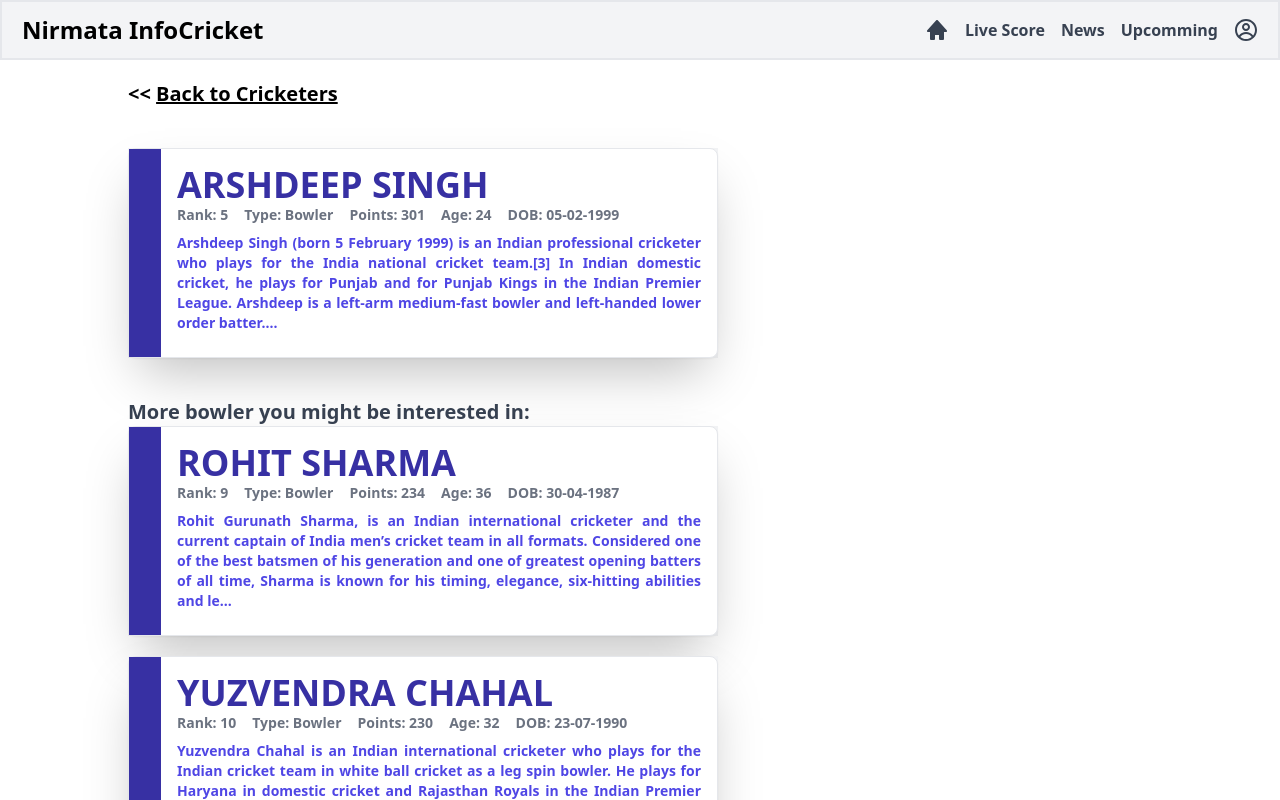
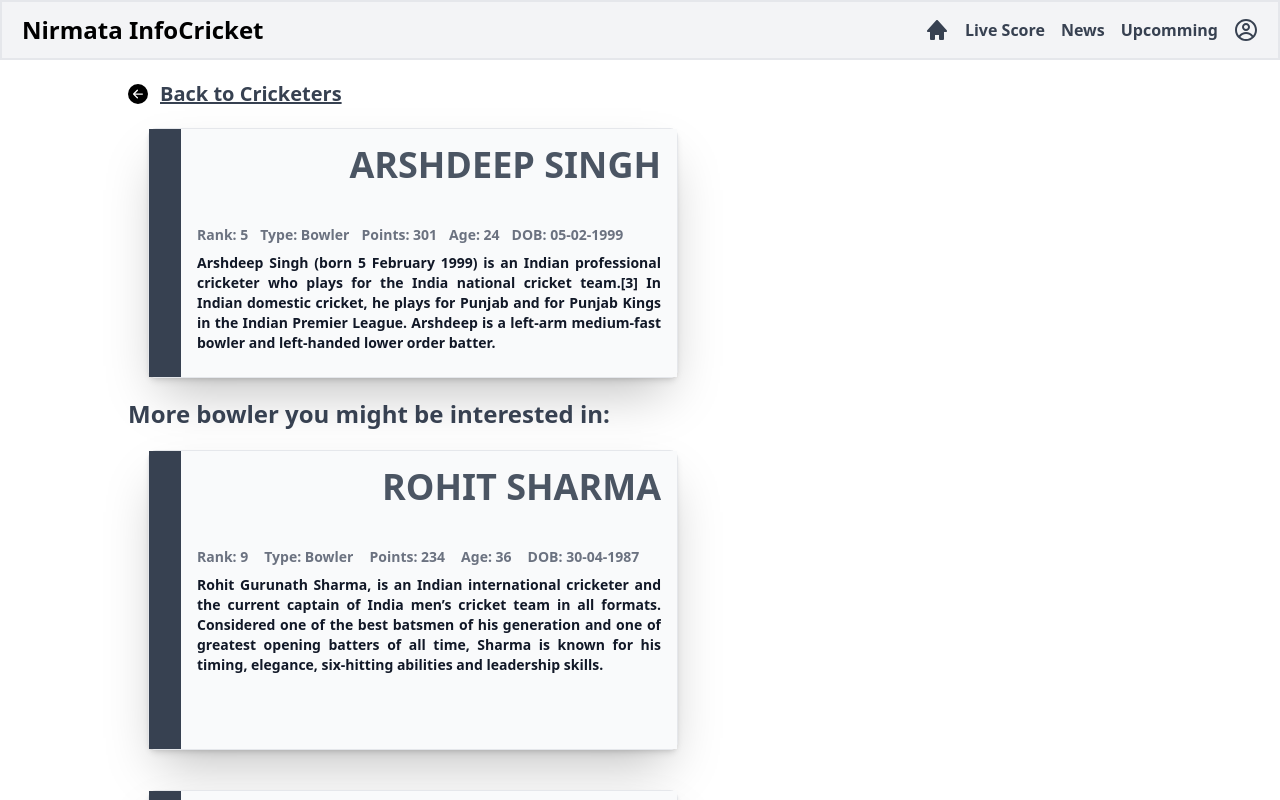
Before and after one commit to sidd-oo/cricket-app-react, a React (Create React App) app: page /player/11 in a window 1280 px wide. Shown: the top 800 px of the page. Built offline with nearby package versions, Linux system fonts and the light colour scheme.

Commit message:
style: player and similar player display cards

```diff
--- a/src/components/PlayerCard.jsx
+++ b/src/components/PlayerCard.jsx
@@ -3,36 +3,36 @@
 
 const PlayerCard = ({ currentPlayer }) => {
   return (
-    <div className="h-full w-[590px] rounded-lg shadow-sm">
-      <div className=" mx-auto bg-gray-100 ">
-        <div className="flex rounded-lg border border-gray-200 bg-white shadow-2xl md:max-w-4xl md:flex-row">
-          <div className="w-1/8 h bg-indigo-800 p-4"></div>
-          <div className="w-7/8 p-4">
-            <div className="flex h-full flex-col justify-between">
-              <div className="text-4xl font-extrabold uppercase text-indigo-800">
+    <div className="m-5 h-max-[300px] w-[530px] rounded-lg shadow-md">
+      <div className="flex h-full w-full rounded-lg border border-gray-200 bg-white shadow-2xl ">
+        <div className="w-2/8 bg-gray-700 p-4"></div>
+        <div className="w-6/8 bg-gray-50 p-4 hover:bg-gray-100">
+          <div className="justify-space flex h-full flex-col">
+            <div className="text-4xl font-extrabold uppercase text-gray-600 mb-10 text-right">
               {currentPlayer?.name}
             </div>
-              <div className="flex items-center justify-start">
-                <span className="mr-4 text-sm font-bold text-gray-500">
+            <div className="flex items-center justify-start ">
+              <span className="mr-3 text-sm font-bold text-gray-500">
                 Rank: {currentPlayer?.rank}
               </span>
-                <span className="mr-4 text-sm font-bold text-gray-500">
-                  Type: {currentPlayer?.type[0].toUpperCase()+currentPlayer?.type.slice(1)}
+              <span className="mr-3 text-sm font-bold text-gray-500">
+                Type:{" "}
+                {currentPlayer?.type[0].toUpperCase() +
+                  currentPlayer?.type.slice(1)}
               </span>
-                <span className="mr-4 text-sm font-bold text-gray-500">
+              <span className="mr-3 text-sm font-bold text-gray-500">
                 Points: {currentPlayer?.points}
               </span>
-                <span className="mr-4 text-sm font-bold text-gray-500">
+              <span className="mr-3 text-sm font-bold text-gray-500">
                 Age: {calculateAge(currentPlayer?.dob)}
               </span>
-                <span className="mr-4 text-sm font-bold text-gray-500">
+              <span className="mr-3 text-sm font-bold text-gray-500">
                 DOB: {getDOB(currentPlayer?.dob)}
               </span>
             </div>
-              <p className="my-2 text-justify text-sm font-semibold text-indigo-600">
-                {currentPlayer?.description.slice(0, 300)}...
+            <p className="my-2 text-justify text-sm font-semibold text-gray-900">
+              {currentPlayer?.description}
             </p>
-            </div>
           </div>
         </div>
       </div>
--- a/src/components/PlayersSuggestion.jsx
+++ b/src/components/PlayersSuggestion.jsx
@@ -1,5 +1,6 @@
 import React, { useState, useEffect } from "react";
-import PlayerCard from "./PlayerCard";
+import SuggestionCard from "./SuggestionCard";
+import { Link } from "react-router-dom";
 
 const PlayersSuggestion = ({ playersList, currentPlayer }) => {
   const [recommendedPlayer, setRecommendedPlayer] = useState([]);
@@ -22,12 +23,14 @@
   if (recommendedPlayer?.length !== 0) {
     return (
       <div className="mb-20">
-        <h1 className="mt-10 text-xl font-bold text-gray-700">
+        <h1 className=" mt-5 text-2xl font-bold text-gray-700">
           More {currentPlayer?.type} you might be interested in:
         </h1>
-        <div className="flex flex-wrap gap-5">
-          {recommendedPlayer?.slice(0,4)?.map((player) => (
-            <PlayerCard key={player.id} currentPlayer={player} />
+        <div className="flex justify-start flex-wrap">
+          {recommendedPlayer?.slice(0, 4)?.map((player) => (
+            <Link to={`/player/${player.id.slice(1)}`}>
+              <SuggestionCard key={player.id} currentPlayer={player} />
+            </Link>
           ))}
         </div>
       </div>
--- /dev/null
+++ b/src/components/SuggestionCard.jsx
@@ -0,0 +1,42 @@
+import React from "react";
+import { getDOB, calculateAge } from "../utils/common";
+
+const SuggestionCard = ({ currentPlayer }) => {
+
+  return (
+    <div className="w-[530px] h-[300px] rounded-lg shadow-md m-5">
+        <div className="w-full h-full flex rounded-lg border border-gray-200 bg-white shadow-2xl ">
+          <div className="w-1/8 bg-gray-700 p-4"></div>
+          <div className="w-7/8 p-4 bg-gray-50 hover:bg-gray-100">
+            <div className="flex h-full flex-col justify-space overflow-y-hidden">
+              <div className="text-4xl font-extrabold uppercase text-gray-600 mb-10 text-right">
+                {currentPlayer?.name}
+              </div>
+              <div className="flex items-center justify-start">
+                <span className="mr-4 text-sm font-bold text-gray-500">
+                  Rank: {currentPlayer?.rank}
+                </span>
+                <span className="mr-4 text-sm font-bold text-gray-500">
+                  Type: {currentPlayer?.type[0].toUpperCase()+currentPlayer?.type.slice(1)}
+                </span>
+                <span className="mr-4 text-sm font-bold text-gray-500">
+                  Points: {currentPlayer?.points}
+                </span>
+                <span className="mr-4 text-sm font-bold text-gray-500">
+                  Age: {calculateAge(currentPlayer?.dob)}
+                </span>
+                <span className="mr-4 text-sm font-bold text-gray-500">
+                  DOB: {getDOB(currentPlayer?.dob)}
+                </span>
+              </div>
+              <p className="my-2 text-justify text-sm font-semibold text-gray-900">
+                {currentPlayer?.description}
+              </p>
+            </div>
+          </div>
+        </div>
+    </div>
+  );
+};
+
+export default SuggestionCard;
--- a/src/pages/PlayerInfo.jsx
+++ b/src/pages/PlayerInfo.jsx
@@ -3,6 +3,7 @@
 import PlayersSuggestion from "../components/PlayersSuggestion";
 import { Link, useParams } from "react-router-dom";
 import getPlayers from "../data/getPlayers";
+import { BsFillArrowLeftCircleFill } from 'react-icons/bs';
 
 const PlayerInfo = () => {
   const { playerId } = useParams();
@@ -28,15 +29,13 @@
 
   return (
     <>
-      <div className="mx-auto my-10 mt-5 w-[80%]">
-        <Link to="/" className="text-xl font-bold">
-          <h2>
-            &lt;&lt;{" "}
-            <span className="font-bold underline">Back to Cricketers</span>
-          </h2>
+      <div className="mx-auto mb-5 mt-5 w-[80%]">
+        <Link to="/" className="text-xl font-bold flex items-center gap-3">
+            <BsFillArrowLeftCircleFill />
+            <span className="text-xl font-bold underline text-gray-700">Back to Cricketers</span>
         </Link>
       </div>
-      <div className="mx-auto w-[80%] flex-col items-start justify-center gap-20 ">
+      <div className="mx-auto w-[80%] flex-col gap-20 ">
         <PlayerCard currentPlayer={currentPlayer} />
         <PlayersSuggestion
           playersList={playersList}
```
Lines whose indentation alone changed are shown as unchanged.
